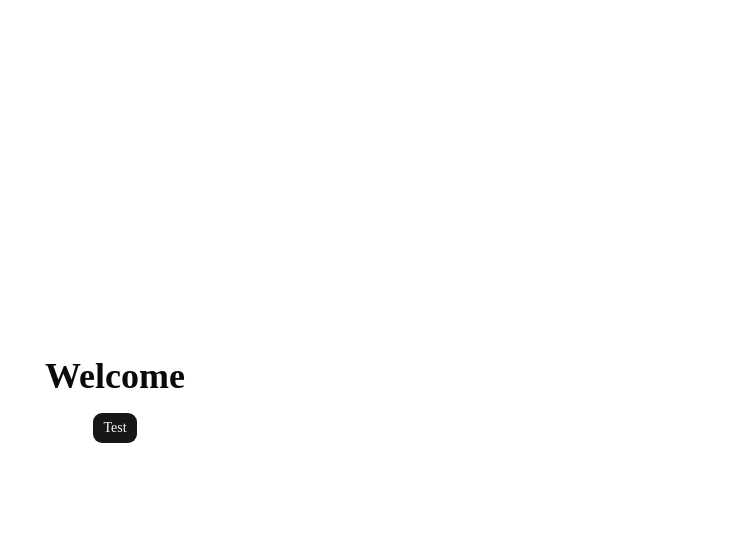
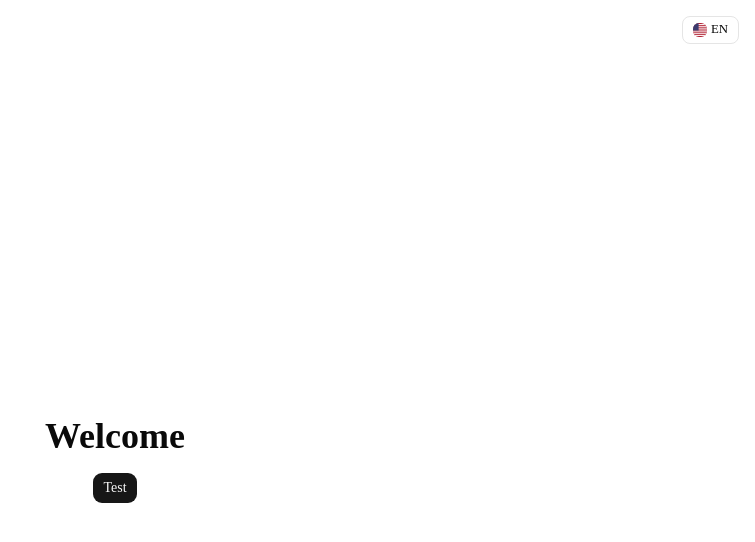
Before and after one commit to mariembenftima/booking-site, a Next.js app: page /en in a window 1280 px wide. Shown: the top 542 px of the page, without its empty margins (525-1280 px from the left). Built offline with nearby package versions, Linux system fonts and the light colour scheme.

Commit message:
feat: flag language switcher

```diff
--- a/src/app/(frontend)/[locale]/layout.tsx
+++ b/src/app/(frontend)/[locale]/layout.tsx
@@ -1,6 +1,7 @@
 import { NextIntlClientProvider, hasLocale } from 'next-intl'
 import { notFound } from 'next/navigation'
 import { routing } from '@/i18n/routing'
+import { LanguageSwitcher } from '@/components/LanguageSwitcher'
 import '../styles.css'
 
 export default async function LocaleLayout({
@@ -16,7 +17,12 @@ export default async function LocaleLayout({
   return (
     <html lang={locale}>
       <body>
-        <NextIntlClientProvider>{children}</NextIntlClientProvider>
+        <NextIntlClientProvider>
+          <header className="flex justify-end p-4">
+            <LanguageSwitcher />
+          </header>
+          {children}
+        </NextIntlClientProvider>
       </body>
     </html>
   )
--- /dev/null
+++ b/src/components/LanguageSwitcher.tsx
@@ -0,0 +1,28 @@
+'use client'
+
+import { useLocale } from 'next-intl'
+import { usePathname, useRouter } from '@/i18n/navigation'
+import { Button } from '@/components/ui/button'
+import { FlagFR, FlagUS } from '@/components/flags'
+
+export function LanguageSwitcher() {
+  const locale = useLocale()
+  const pathname = usePathname()
+  const router = useRouter()
+
+  const nextLocale = locale === 'fr' ? 'en' : 'fr'
+  const label = nextLocale === 'en' ? 'Switch to English' : 'Passer en français'
+
+  return (
+    <Button
+      variant="outline"
+      size="sm"
+      aria-label={label}
+      title={label}
+      onClick={() => router.replace(pathname, { locale: nextLocale })}
+    >
+      {locale === 'en' ? <FlagUS /> : <FlagFR />}
+      <span>{locale.toUpperCase()}</span>
+    </Button>
+  )
+}
--- /dev/null
+++ b/src/components/flags.tsx
@@ -0,0 +1,21 @@
+export function FlagFR() {
+  return (
+    <svg viewBox="0 0 3 2" className="h-4 w-6 rounded-sm" preserveAspectRatio="none" aria-hidden="true">
+      <rect width="1" height="2" x="0" fill="#002654" />
+      <rect width="1" height="2" x="1" fill="#FFFFFF" />
+      <rect width="1" height="2" x="2" fill="#CE1126" />
+    </svg>
+  )
+}
+
+export function FlagUS() {
+  return (
+    <svg viewBox="0 0 494 260" className="h-4 w-6 rounded-sm" preserveAspectRatio="none" aria-hidden="true">
+      <rect width="494" height="260" fill="#B22234" />
+      {[20, 60, 100, 140, 180, 220].map((y) => (
+        <rect key={y} y={y} width="494" height="20" fill="#FFFFFF" />
+      ))}
+      <rect width="198" height="140" fill="#3C3B6E" />
+    </svg>
+  )
+}
--- /dev/null
+++ b/src/i18n/navigation.ts
@@ -0,0 +1,4 @@
+import { createNavigation } from 'next-intl/navigation'
+import { routing } from './routing'
+
+export const { Link, redirect, usePathname, useRouter } = createNavigation(routing)
```
